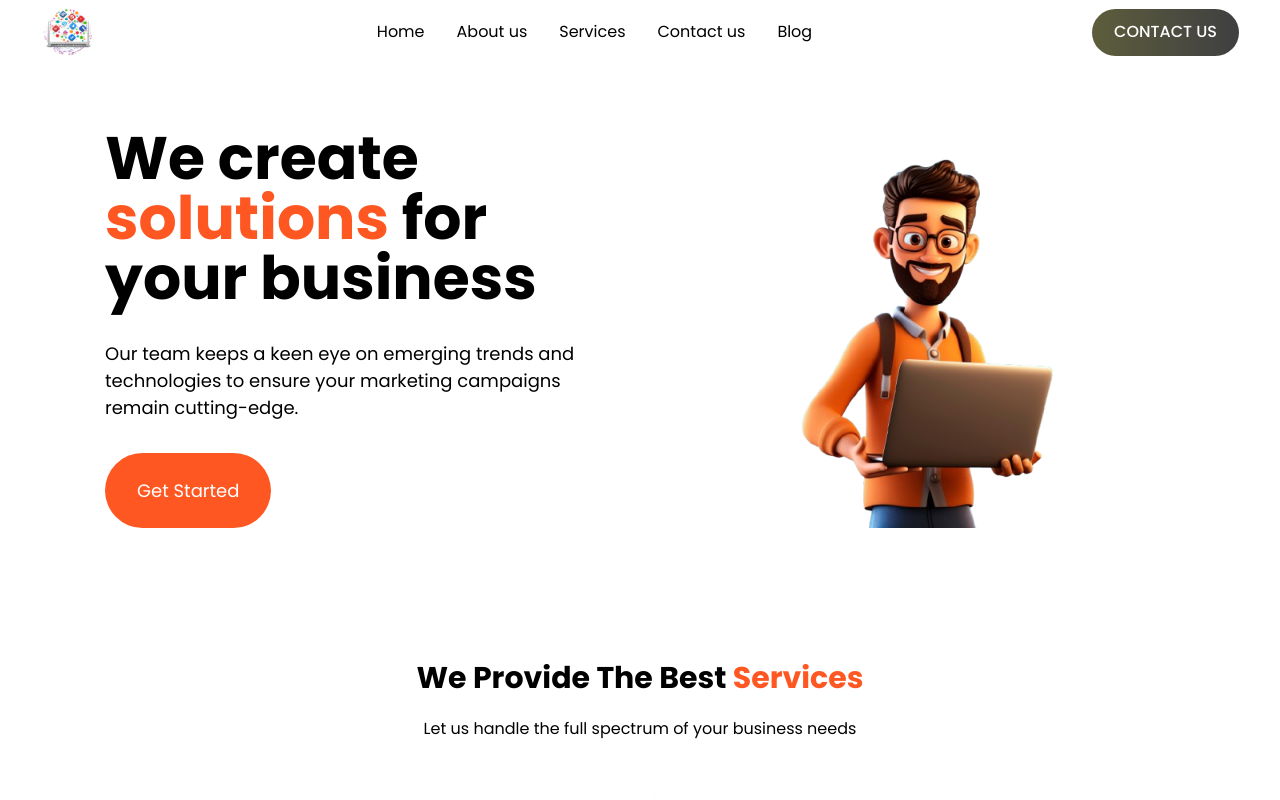
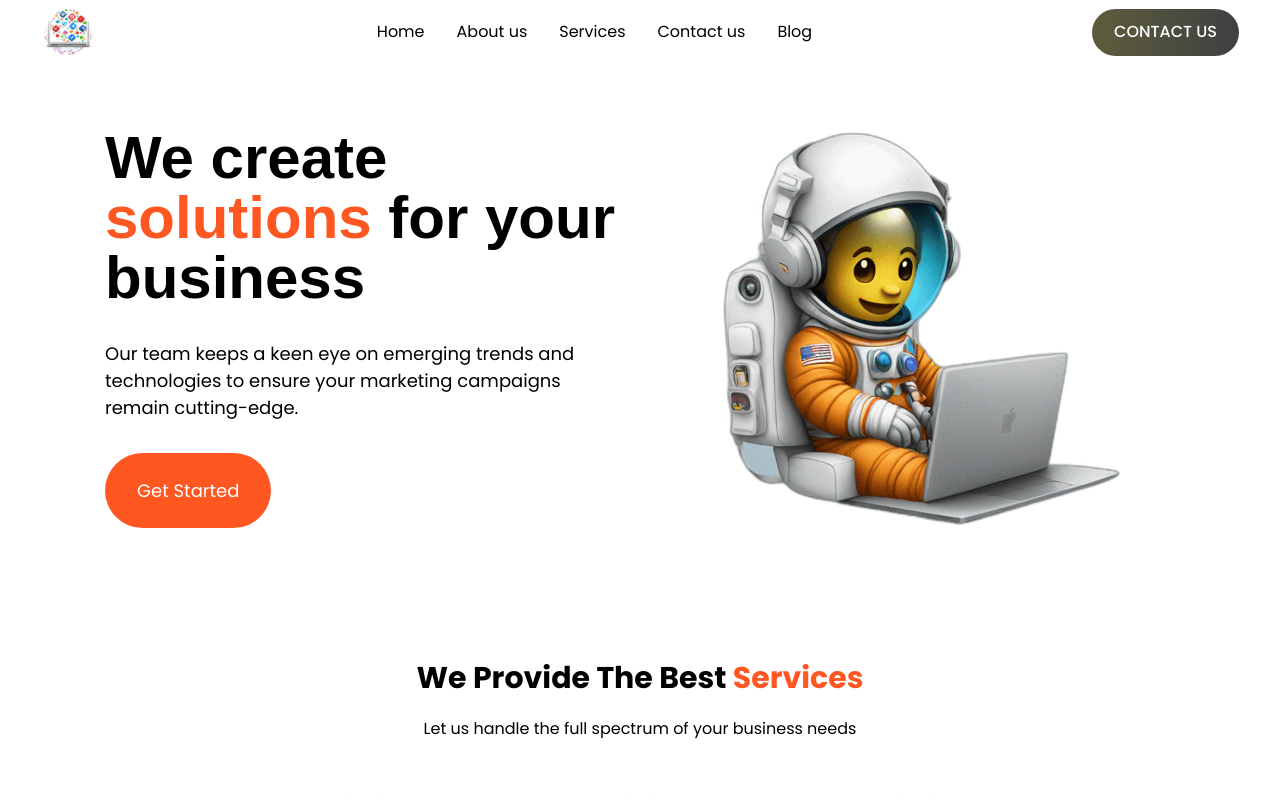
Before and after one commit to KrishnaTech9987/Portfolio-Website, a Next.js app: page / in a window 1280 px wide. Shown: the top 800 px of the page. Built offline with nearby package versions, Linux system fonts and the light colour scheme.

Commit message:
Initial Commit of Fonts.

```diff
--- a/app/component/sections/HeroSection.jsx
+++ b/app/component/sections/HeroSection.jsx
@@ -7,7 +7,7 @@ const HeroSection = () => {
       <div className="container mx-auto">
         <div className="grid grid-cols-1 lg:grid-cols-2 gap-12 items-center">
           <div className="space-y-8">
-            <h1 className="text-4xl md:text-5xl lg:text-6xl font-bold">
+            <h1 className="text-4xl md:text-5xl lg:text-6xl font-bold font-pockota">
               We create <span className="text-[#FF5722]">solutions</span> for
               your business
             </h1>
@@ -21,7 +21,7 @@ const HeroSection = () => {
           </div>
           <div className="relative h-[400px]">
             <Image
-              src="/assets/images/HomePage/Home/bg1.png"
+              src="/assets/images/HomePage/HeroSection/HeroAvatar.png"
               alt="Hero illustration"
               fill
               className="object-contain"
--- a/app/styles/globals.css
+++ b/app/styles/globals.css
@@ -36,7 +36,7 @@
 }
 
 body {
-  font-family: "Open Sans", "Outfit", sans-serif;
+  font-family: "Manrope", "Pockota Medium", "Open Sans", "Outfit", sans-serif;
   background-color: var(--background);
   color: var(--foreground);
   min-height: 100vh;
@@ -96,3 +96,17 @@ html {
     -webkit-overflow-scrolling: touch;
   }
 }
+
+/* @font-face {
+  font-family: "Manrope";
+  src: url("/path/to/your/font/Manrope.ttf") format("truetype");
+  font-weight: normal;
+  font-style: normal;
+} */
+
+@font-face {
+  font-family: "Pockota";
+  font-weight: 400;
+  font-style: normal;
+  src: url("/public/fonts/Pockota/Pockota-LightItalic.otf") format("truetype");
+}
--- a/tailwind.config.mjs
+++ b/tailwind.config.mjs
@@ -84,6 +84,8 @@ module.exports = {
       fontFamily: {
         sans: ["Poppins", "Outfit", ...fontFamily.sans],
         questrial: "Questrial",
+        manrope: ['Manrope', 'sans-serif'],
+        pockota: ['Pockota Medium', 'sans-serif'],
       },
       gridTemplateColumns: {
         "16-auto": "250px auto",
```
Also changed, not shown: app/layout.js (+34 -0 lines), public/assets/images/HomePage/HeroSection/HeroAvatar.png (added), public/fonts/Pockota/Pockota-LightItalic.otf (added).
